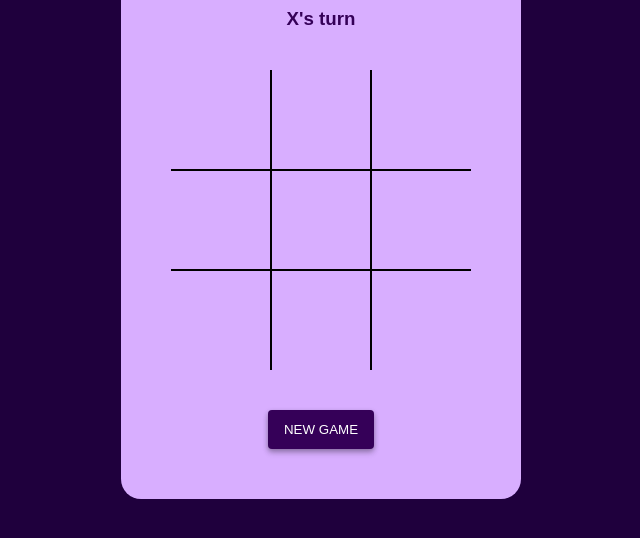
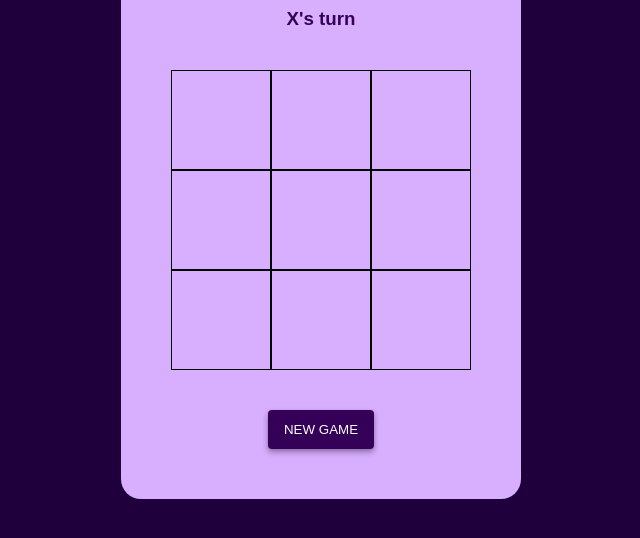
Before and after one commit to prarthnakamat/Tic-Tac-Toe, a plain HTML site: page index.html in a window 1280 px wide. Shown: the part 214-752 px from the top of the page, without its empty margins (319-959 px from the left). Drawn offline with Linux system fonts and the light colour scheme.

Commit message:
Update style.css

```diff
--- a/style.css
+++ b/style.css
@@ -135,31 +135,6 @@ body{
     z-index: 3;
 }
 
-
-.square:nth-of-type(1),
-.square:nth-of-type(2),
-.square:nth-of-type(3){
-    border-top: none;
-}
-
-.square:nth-of-type(1),
-.square:nth-of-type(4),
-.square:nth-of-type(7){
-    border-left: none;
-}
-
-.square:nth-of-type(3),
-.square:nth-of-type(6),
-.square:nth-of-type(9){
-    border-right: none;
-}
-
-.square:nth-of-type(7),
-.square:nth-of-type(8),
-.square:nth-of-type(9){
-    border-bottom: none;
-}
-
 button{
     background-color: rgb(53, 0, 88);
     color: white;
```
